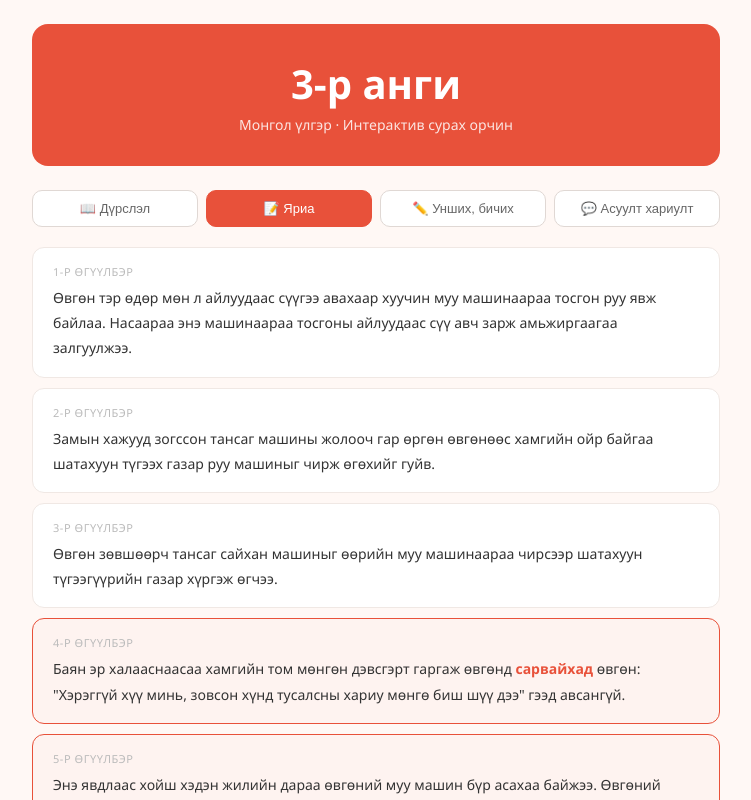
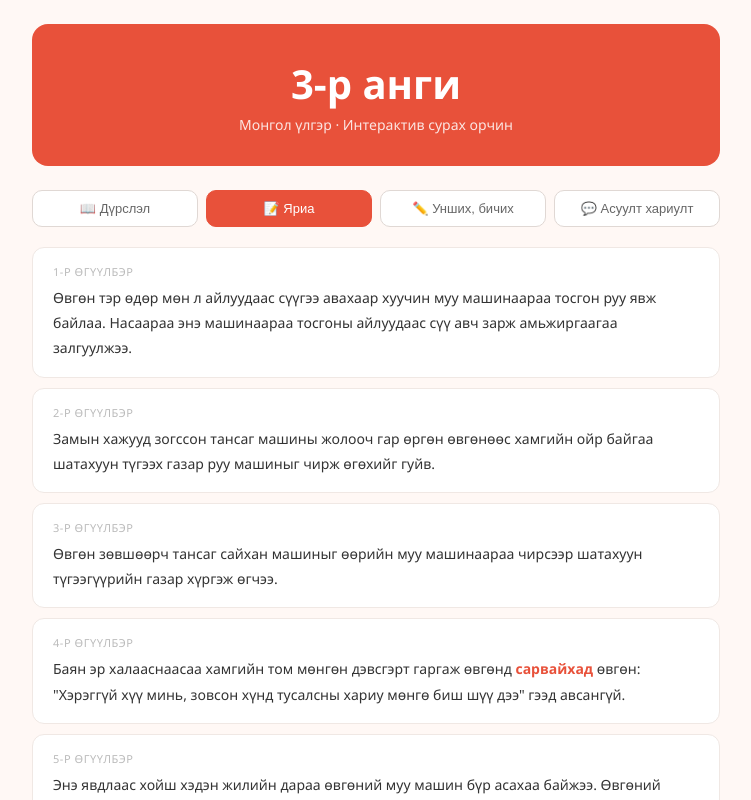
Before and after one commit to tuguldurtuvshinbaatar2003-lab/Unuruu_ajil, a React (Vite) app: page / in a window 1280 px wide. Both pictures are taken after a click on the button "📝 Яриа". Shown: the top 800 px of the page, without its empty margins (264-1015 px from the left). Built offline with nearby package versions, Linux system fonts and the light colour scheme.

Commit message:
yaria css zassan

```diff
--- a/src/tabs/Yaria.css
+++ b/src/tabs/Yaria.css
@@ -1,6 +1,6 @@
 .para-list { display: flex; flex-direction: column; gap: 10px; }
 .para-item { background: #fff; border: 1px solid #f0e8e4; border-radius: 12px; padding: 1rem 1.25rem; }
-.para-item.para-highlight { border-color: #e8513a; background: #fef3f0; }
+/* .para-item.para-highlight { border-color: #e8513a; background: #fef3f0; } */
 .para-num { font-size: 11px; color: #bbb; margin-bottom: 6px; text-transform: uppercase; letter-spacing: .05em; }
 .para-text { font-size: 14px; line-height: 1.8; color: #333; }
 .hi-word { background: none; color: #e8513a; font-weight: 600; }
```
